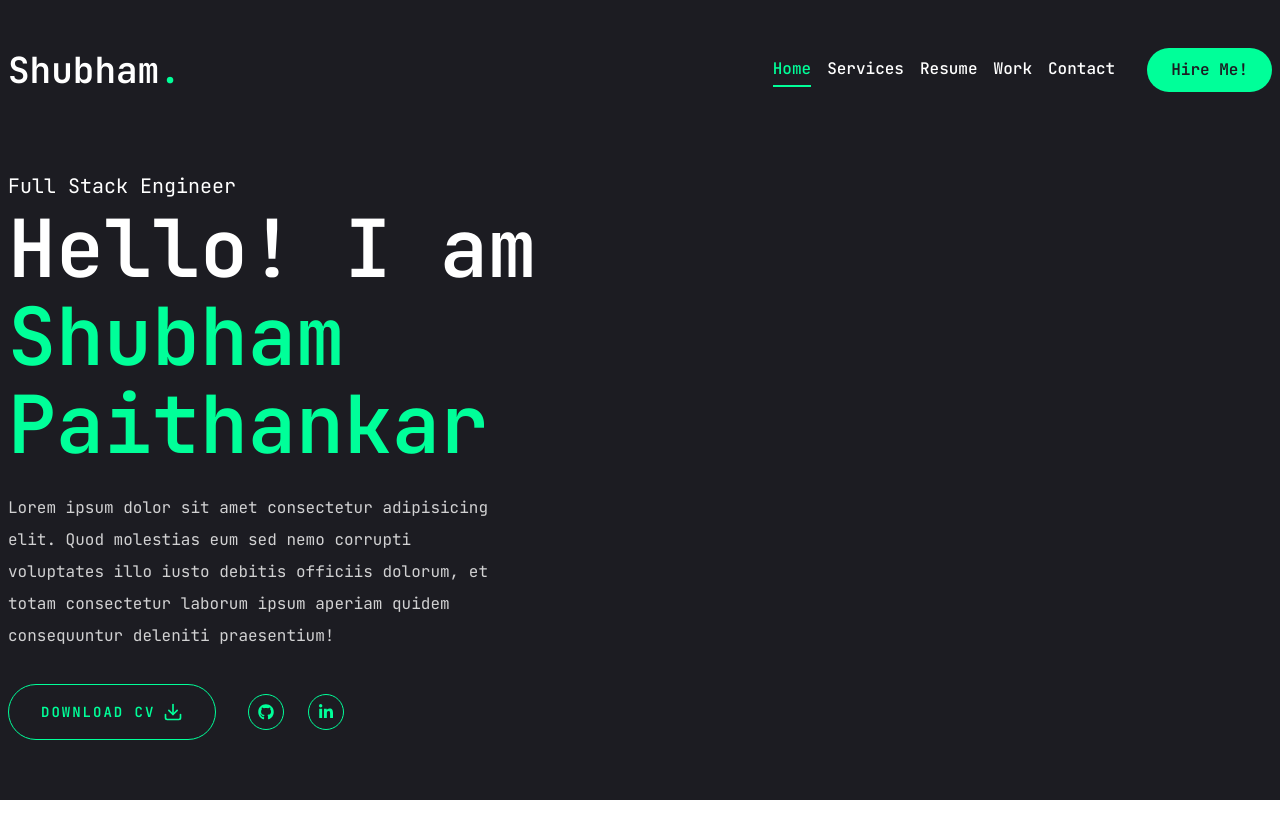
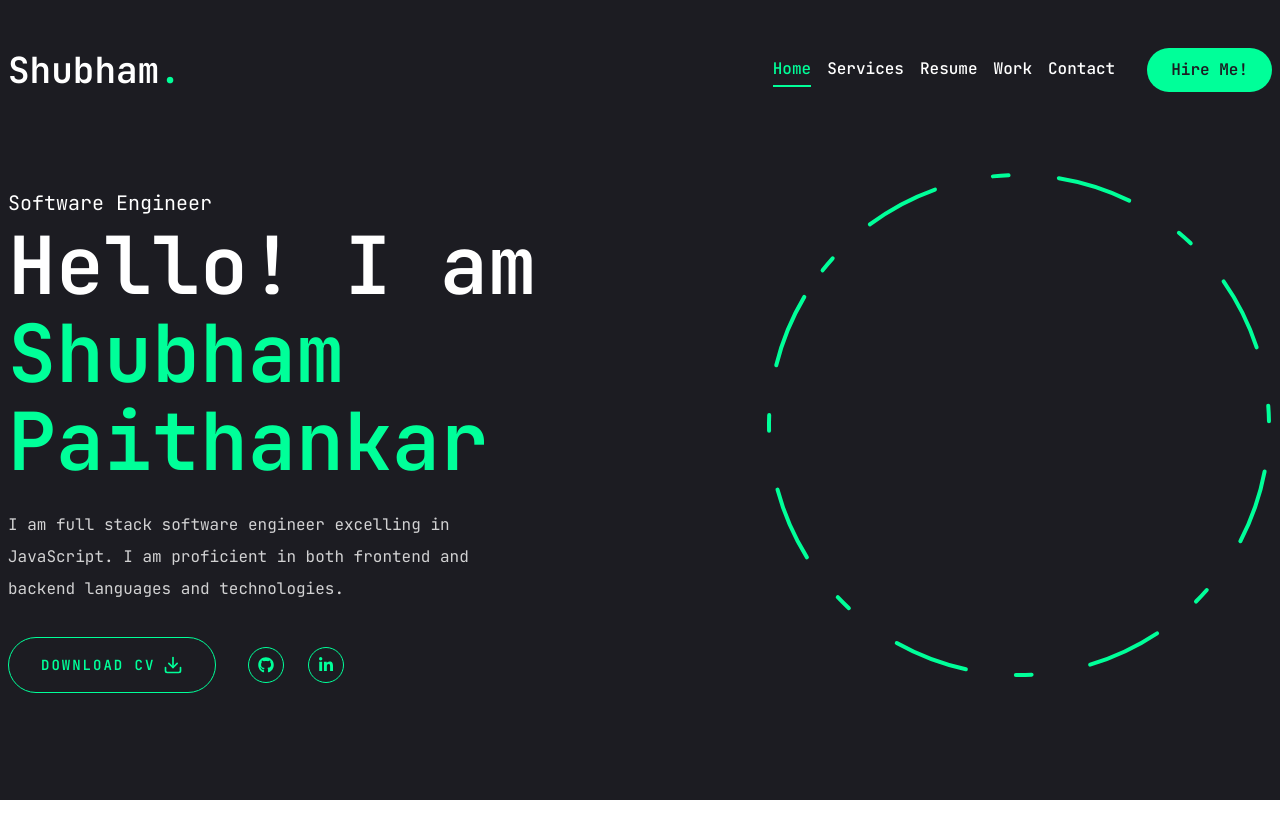
Before and after one commit to shubhampaithankar/portfolio, a Next.js app: page / in a window 1280 px wide. Shown: the top 838 px of the page. Built offline with nearby package versions, Linux system fonts and the light colour scheme.

Commit message:
added more components to hompage, minor changes

```diff
--- a/package.json
+++ b/package.json
@@ -21,6 +21,7 @@
     "lucide-react": "^0.396.0",
     "next": "14.2.4",
     "react": "^18",
+    "react-countup": "^6.5.3",
     "react-dom": "^18",
     "react-icons": "^5.2.1",
     "tailwind-merge": "^2.3.0",
--- a/src/app/page.jsx
+++ b/src/app/page.jsx
@@ -3,6 +3,7 @@
 import Link from 'next/link'
 
 import { motion } from 'framer-motion'
+import CountUp from 'react-countup'
 
 import { Button } from '@/components/ui/button'
 import { FiDownload } from 'react-icons/fi'
@@ -14,18 +15,16 @@ export default function Home() {
         <section className="h-full">
             <div className="container mx-auto h-full">
                 <div className="flex flex-col items-center justify-between xl:flex-row xl:pb-24 xl:pt-8">
-                    <div className="text-center xl:text-left">
-                        <span className="text-xl">Full Stack Engineer</span>
+                    <div className="order-2 text-center xl:order-none xl:text-left">
+                        <span className="text-xl">Software Engineer</span>
                         <h1 className="h1 mb-6">
                             Hello! I am
                             <br />
                             <span className="text-accent">Shubham Paithankar</span>
                         </h1>
                         <p className="mb-8 max-w-[500px] text-white/80">
-                            Lorem ipsum dolor sit amet consectetur adipisicing elit. Quod molestias
-                            eum sed nemo corrupti voluptates illo iusto debitis officiis dolorum, et
-                            totam consectetur laborum ipsum aperiam quidem consequuntur deleniti
-                            praesentium!
+                            I am full stack software engineer excelling in JavaScript. I am
+                            proficient in both frontend and backend languages and technologies.
                         </p>
                         <div className="flex flex-col items-center gap-8 xl:flex-row">
                             <Button
@@ -46,11 +45,12 @@ export default function Home() {
                             </div>
                         </div>
                     </div>
-                    <div>
+                    <div className="order-1 mb-8 xl:order-none xl:mb-8">
                         <Photo />
                     </div>
                 </div>
             </div>
+            <Stats />
         </section>
     )
 }
@@ -106,11 +106,85 @@ const Photo = () => {
                             ease: 'easeInOut',
                         },
                     }}
-                    className="h-[298px] w-[298px] mix-blend-lighten xl:h-[498px] xl:w-[498px]"
+                    className="absolute h-[298px] w-[298px] mix-blend-lighten xl:h-[498px] xl:w-[498px]"
                 >
                     {/* <Image src="" priority quality={100} fill alt="" className="object-contain" /> */}
                 </motion.div>
+                <motion.svg
+                    className="h-[300px] w-[300px] xl:h-[506px] xl:w-[506px]"
+                    fill="transparent"
+                    viewBox="0 0 506 506"
+                    xmlns="https://www.w3.org/2000/svg"
+                >
+                    <motion.circle
+                        cx="253"
+                        cy="253"
+                        r="250"
+                        stroke="#00ff99"
+                        strokeWidth="4"
+                        strokeLinecap="round"
+                        strokeLinejoin="round"
+                        initial={{
+                            strokeDasharray: '24 10 0 0',
+                        }}
+                        animate={{
+                            strokeDasharray: ['15 120 25 25', '16 25 92 72', '4 250 22 22'],
+                            rotate: [120, 360],
+                        }}
+                        transition={{
+                            duration: 20,
+                            repeat: Infinity,
+                            repeatType: 'reverse',
+                        }}
+                    />
+                </motion.svg>
             </motion.div>
         </div>
     )
 }
+
+const stats = [
+    {
+        num: 1,
+        text: 'Year of Experience',
+    },
+    {
+        num: 2,
+        text: 'Projects',
+    },
+    {
+        num: 8,
+        text: 'Technolgies',
+    },
+]
+
+const Stats = () => {
+    return (
+        <section className="pb-12 pt-4 xl:pb-0 xl:pt-0">
+            <div className="container mx-auto">
+                <div className="mx-auto flex max-w-[80vw] flex-wrap gap-6 xl:max-w-none">
+                    {stats.map((item, index) => {
+                        return (
+                            <div
+                                key={index}
+                                className="flex flex-1 items-center justify-center gap-4 xl:justify-start"
+                            >
+                                <CountUp
+                                    end={item.num}
+                                    duration={5}
+                                    delay={2}
+                                    className="text-4xl font-extrabold xl:text-6xl"
+                                />
+                                <p
+                                    className={`${item.text.length < 15 ? 'max-w-[100px]' : 'max-w-[150px]'} leading-snug text-white/80`}
+                                >
+                                    {item.text}
+                                </p>
+                            </div>
+                        )
+                    })}
+                </div>
+            </div>
+        </section>
+    )
+}
```
Also changed, not shown: 1 other file (tests, documents, lock files or other folders).
